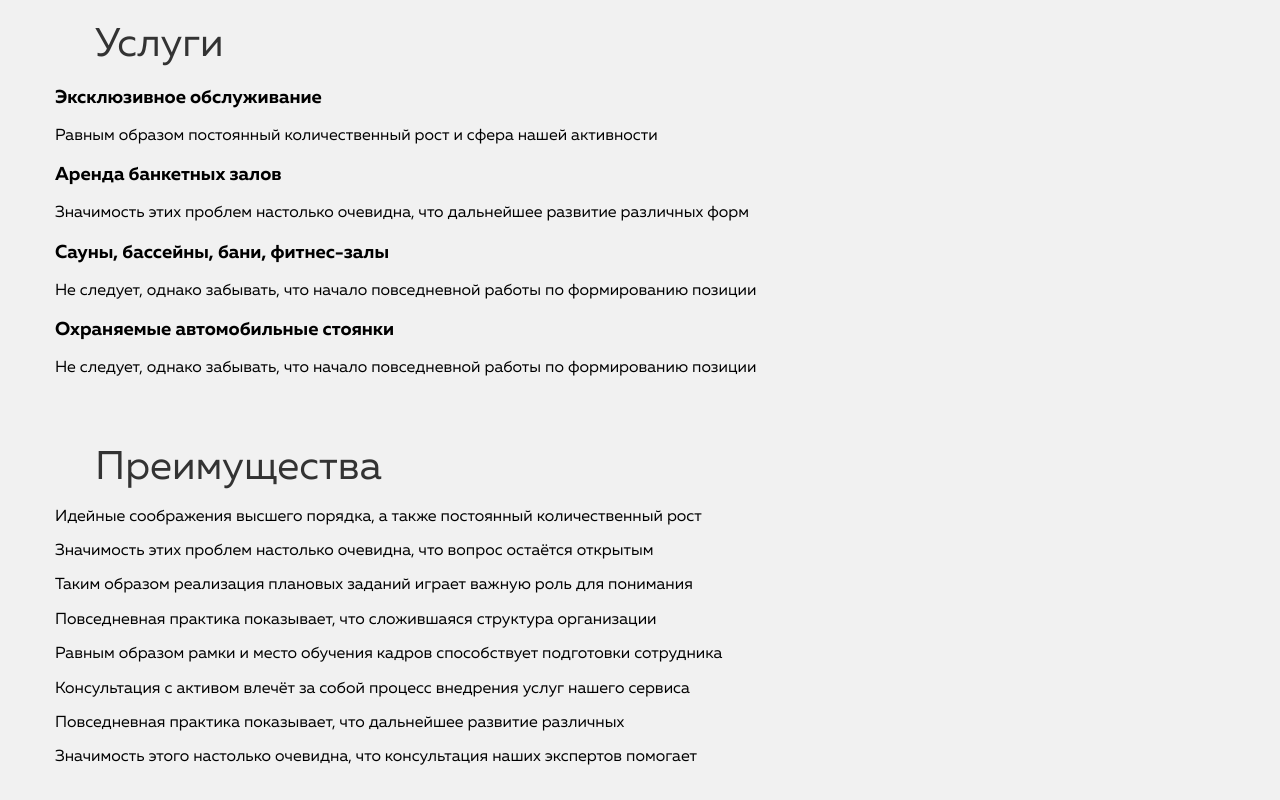
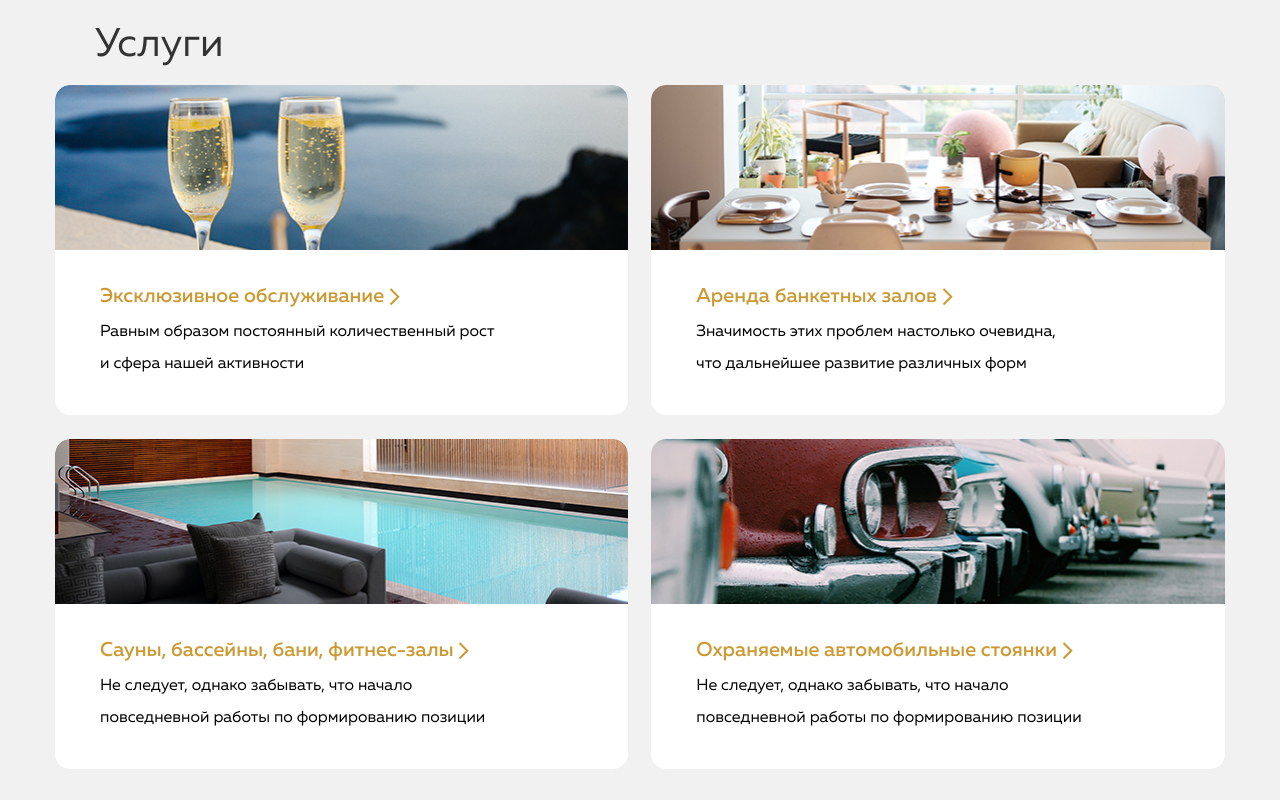
Before and after one commit to vtarasso/lagoona, a plain HTML site: page index.html in a window 1280 px wide. Shown: the part 1220-2020 px from the top of the page. Drawn offline with Linux system fonts and the light colour scheme.

Commit message:
services+

```diff
--- a/index.html
+++ b/index.html
@@ -117,53 +117,81 @@
       <div class="container">
         <h2 class="section__title services__title">Услуги</h2>
 
-        <ul class="list-reset services__items">
+        <ul class="list-reset services__items flex">
           <li class="services__item">
-            <div class="services__image"></div>
+            <div class="services__image" style="background-image: url('images/services-1.jpg');"></div>
 
+            <div class="services__info">
               <h3 class="services__subtitle">
-              <a class="services__link" href="#">Эксклюзивное обслуживание</a>
+                <a class="services__link" href="#">
+                  Эксклюзивное обслуживание
+                  <svg class="link-pointer" xmlns="http://www.w3.org/2000/svg" width="11" height="18" viewBox="0 0 11 18" fill="none">
+                    <path d="M1.49998 1.00002L9.27815 8.7782L1.49998 16.5564" stroke="#CC9933" stroke-width="2"/>
+                  </svg>
+                </a>
               </h3>
 
               <p class="services__descr">
                 Равным образом постоянный количественный рост и&nbsp;сфера нашей активности
               </p>
+            </div>
           </li>
 
           <li class="services__item">
-            <div class="services__image"></div>
+            <div class="services__image" style="background-image: url('images/services-2.jpg');"></div>
 
+            <div class="services__info">
               <h3 class="services__subtitle">
-              <a class="services__link" href="#">Аренда банкетных залов</a>
+                <a class="services__link" href="#">
+                  Аренда банкетных залов
+                  <svg class="link-pointer" xmlns="http://www.w3.org/2000/svg" width="11" height="18" viewBox="0 0 11 18" fill="none">
+                    <path d="M1.49998 1.00002L9.27815 8.7782L1.49998 16.5564" stroke="#CC9933" stroke-width="2"/>
+                  </svg>
+                </a>
               </h3>
 
               <p class="services__descr">
-              Значимость этих проблем настолько очевидна, что дальнейшее развитие различных форм
+                Значимость этих проблем настолько очевидна, что&nbsp;дальнейшее развитие различных форм
               </p>
+            </div>
           </li>
 
           <li class="services__item">
-            <div class="services__image"></div>
+            <div class="services__image" style="background-image: url('images/services-3.jpg');"></div>
 
+            <div class="services__info">
               <h3 class="services__subtitle">
-              <a class="services__link" href="#">Сауны, бассейны, бани, фитнес-залы</a>
+                <a class="services__link" href="#">
+                  Сауны, бассейны, бани, фитнес-залы
+                  <svg class="link-pointer" xmlns="http://www.w3.org/2000/svg" width="11" height="18" viewBox="0 0 11 18" fill="none">
+                    <path d="M1.49998 1.00002L9.27815 8.7782L1.49998 16.5564" stroke="#CC9933" stroke-width="2"/>
+                  </svg>
+                </a>
               </h3>
 
               <p class="services__descr">
                 Не&nbsp;следует, однако забывать, что начало повседневной работы по&nbsp;формированию позиции
               </p>
+            </div>
           </li>
 
           <li class="services__item">
-            <div class="services__image"></div>
+            <div class="services__image" style="background-image: url('images/services-4.jpg');"></div>
 
+            <div class="services__info">
               <h3 class="services__subtitle">
-              <a class="services__link" href="#">Охраняемые автомобильные стоянки</a>
+                <a class="services__link" href="#">
+                  Охраняемые автомобильные стоянки
+                  <svg class="link-pointer" xmlns="http://www.w3.org/2000/svg" width="11" height="18" viewBox="0 0 11 18" fill="none">
+                    <path d="M1.49998 1.00002L9.27815 8.7782L1.49998 16.5564" stroke="#CC9933" stroke-width="2"/>
+                  </svg>
+                </a>
               </h3>
 
               <p class="services__descr">
                 Не&nbsp;следует, однако забывать, что начало повседневной работы по&nbsp;формированию позиции
               </p>
+            </div>
           </li>
         </ul>
       </div>
--- a/styles/style.css
+++ b/styles/style.css
@@ -249,3 +249,49 @@ img {
   max-width: 890px;
   line-height: 2;
 }
+
+/* services */
+.services__items {
+  flex-wrap: wrap;
+}
+
+.services__item {
+  flex-basis: 49%;
+  border-radius: 15px;
+  background-color: var(--white-color);
+  overflow: hidden;
+}
+
+.services__item:first-child,
+.services__item:nth-child(2) {
+  margin-bottom: 24px;
+}
+
+.services__item:not(:nth-child(2n)) {
+  margin-right: 23px;
+}
+
+.services__image {
+  min-height: 165px;
+  background-position: center;
+  background-size: cover;
+  background-repeat: no-repeat;
+}
+
+.services__info {
+  padding: 26px 45px 35px;
+}
+
+.services__subtitle {
+  margin: 0;
+  font-size: 2rem;
+  font-weight: 500;
+  line-height: 2;
+  color: var(--active-color);
+}
+
+.services__descr {
+  margin: 0;
+  max-width: 402px;
+  line-height: 2;
+}
```
Also changed, not shown: images/services-1.jpg (added), images/services-2.jpg (added), images/services-3.jpg (added), images/services-4.jpg (added), 1 other file. Lines whose indentation alone changed are shown as unchanged.
